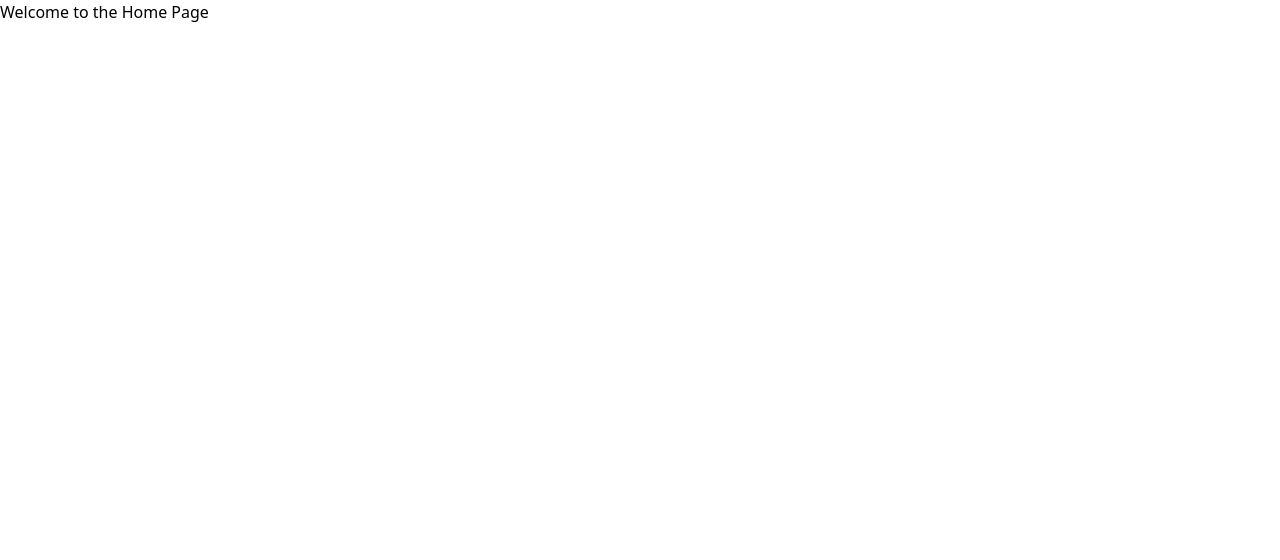
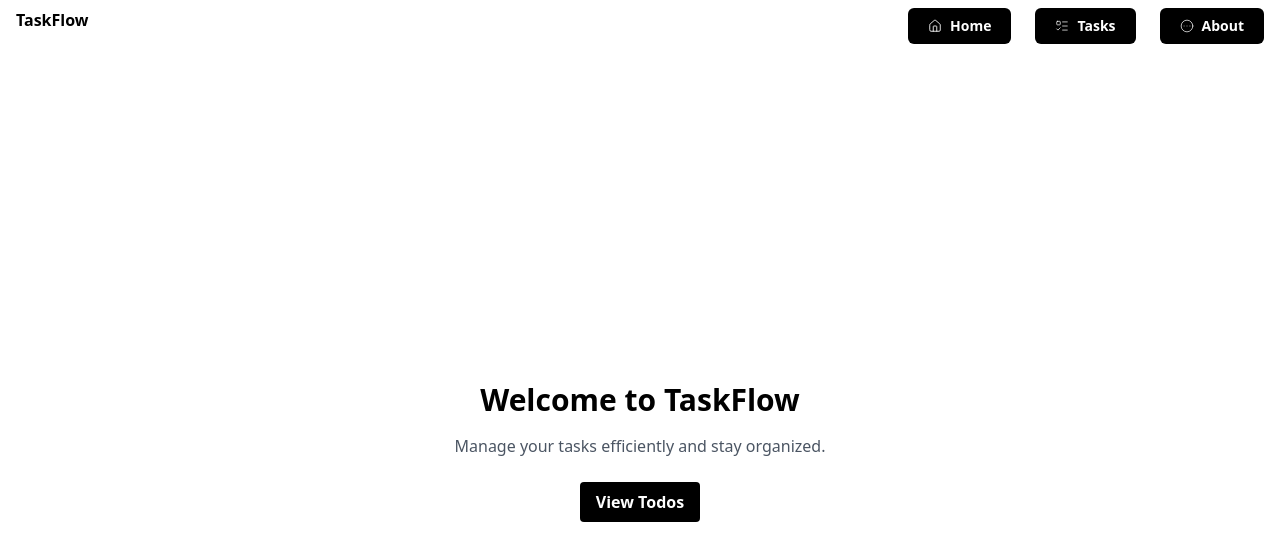
Before and after one commit to Adefenwa/todo-app, a React (Vite) app: page / in a window 1280 px wide. Shown: the top 560 px of the page. Built offline with nearby package versions, Linux system fonts and the light colour scheme.

Commit message:
update title and enhance HomePage layout; add responsive navigation component

```diff
--- a/index.html
+++ b/index.html
@@ -4,7 +4,7 @@
     <meta charset="UTF-8" />
     <link rel="icon" type="image/svg+xml" href="/vite.svg" />
     <meta name="viewport" content="width=device-width, initial-scale=1.0" />
-    <title>todo-app</title>
+    <title>TaskFlow | Manage Your Tasks Efficiently</title>
   </head>
   <body>
     <div id="root"></div>
--- a/src/App.jsx
+++ b/src/App.jsx
@@ -3,6 +3,7 @@ import { Suspense } from "react";
 import React from "react";
 import Spinner from "./pages/Spinner.jsx";
 
+const Nav = React.lazy(() => import("./pages/Nav.jsx"));
 const TaskList = React.lazy(() => import("./components/TaskList.jsx"));
 const TaskDetail = React.lazy(() => import("./pages/TaskDetail.jsx"));
 const HomePage = React.lazy(() => import("./pages/HomePage.jsx"));
@@ -13,6 +14,7 @@ function App() {
   return (
     <>
       <Suspense fallback={<Spinner />}>
+        <Nav />
         <Routes>
           <Route path="/" element={<HomePage />} />
           <Route
--- a/src/pages/HomePage.jsx
+++ b/src/pages/HomePage.jsx
@@ -1,7 +1,18 @@
 export default function HomePage() {
   return (
-    <div className="home-page">
-      <h1>Welcome to the Home Page</h1>
-    </div>
+    <main className="flex flex-col items-center justify-center h-screen">
+      <h1 className="text-3xl font-bold text-black">Welcome to TaskFlow</h1>
+      <p className="mt-4 text-gray-600">
+        Manage your tasks efficiently and stay organized.
+      </p>
+      <section>
+        <button
+          className="bg-black hover:bg-gray-800 text-white font-semibold py-2 px-4 rounded transition delay-150 duration-300 ease-in-out hover:translate-y-0.5 hover:scale-110 mt-6"
+          onClick={() => (window.location.href = "/tasks")}
+        >
+          View Todos
+        </button>
+      </section>
+    </main>
   );
 }
--- /dev/null
+++ b/src/pages/Nav.jsx
@@ -0,0 +1,83 @@
+import { useState } from "react";
+import { Link } from "react-router-dom";
+import { House, ListTodo, CircleEllipsis } from "lucide-react";
+function Nav() {
+  const [isOpen, setIsOpen] = useState(false);
+  return (
+    <>
+      <nav className="flex justify-between mx-4 my-2">
+        <div>
+          <h2 className="font-bold text-black">TaskFlow</h2>
+        </div>
+        <div>
+          <button className="md:hidden" onClick={() => setIsOpen(!isOpen)}>
+            ☰
+          </button>
+
+          {isOpen && (
+            <ul className="md:hidden mt-4 flex flex-col gap-4 bg-amber-50">
+              <li className="bg-black hover:opacity-75 rounded-md px-5 py-2 text-white font-semibold text-sm ">
+                <Link
+                  className="flex justify-between items-center gap-2"
+                  to="/"
+                  onClick={() => setIsOpen(false)}
+                >
+                  <House size={14} strokeWidth={1.5} />
+                  Home
+                </Link>
+              </li>
+              <li className="bg-black hover:opacity-75 rounded-md px-5 py-2 text-white font-semibold text-sm">
+                <Link
+                  className="flex justify-between items-center gap-2"
+                  to="/tasks"
+                  onClick={() => setIsOpen(false)}
+                >
+                  <ListTodo size={14} strokeWidth={1.25} />
+                  Tasks
+                </Link>
+              </li>
+              <li className="bg-black hover:opacity-75 rounded-md px-5 py-2 text-white font-semibold text-sm">
+                <Link
+                  className="flex justify-between items-center gap-2"
+                  to="/about"
+                  onClick={() => setIsOpen(false)}
+                >
+                  <CircleEllipsis size={14} strokeWidth={1.25} />
+                  About
+                </Link>
+              </li>
+            </ul>
+          )}
+          <ul className="hidden md:flex gap-6 justify-between">
+            <li className="bg-black hover:opacity-75 rounded-md px-5 py-2 text-white font-semibold text-sm transition delay-150 duration-300 ease-in-out hover:translate-y-0.5 hover:scale-110 hover:color">
+              <Link className="flex justify-between items-center gap-2" to="/">
+                <House size={14} strokeWidth={1.5} />
+                Home
+              </Link>
+            </li>
+            <li className="bg-black hover:opacity-75 rounded-md px-5 py-2 text-white font-semibold text-sm transition delay-150 duration-300 ease-in-out hover:translate-y-0.5 hover:scale-110">
+              <Link
+                className="flex justify-between items-center gap-2"
+                to="/tasks"
+              >
+                <ListTodo size={14} strokeWidth={1.25} />
+                Tasks
+              </Link>
+            </li>
+            <li className="bg-black hover:opacity-75 rounded-md px-5 py-2 text-white font-semibold text-sm transition delay-150 duration-300 ease-in-out hover:translate-y-0.5 hover:scale-110">
+              <Link
+                className="flex justify-between items-center gap-2"
+                to="/about"
+              >
+                <CircleEllipsis size={14} strokeWidth={1.25} />
+                About
+              </Link>
+            </li>
+          </ul>
+        </div>
+      </nav>
+    </>
+  );
+}
+
+export default Nav;
```
